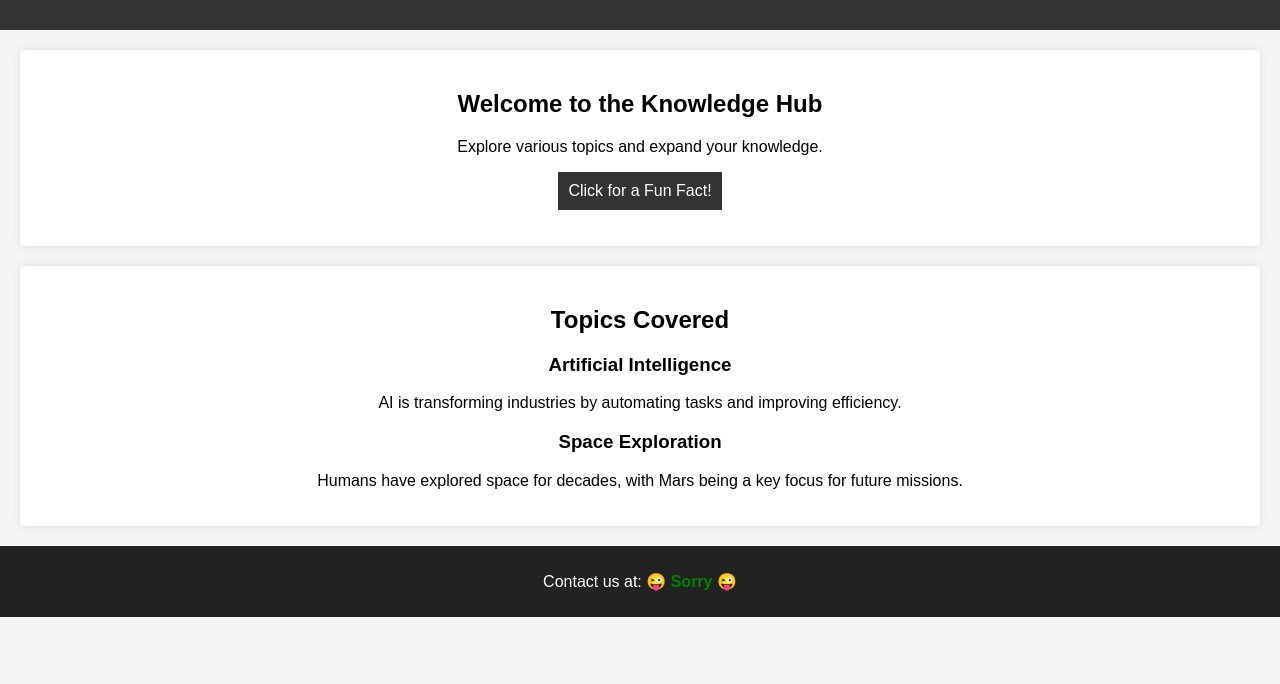
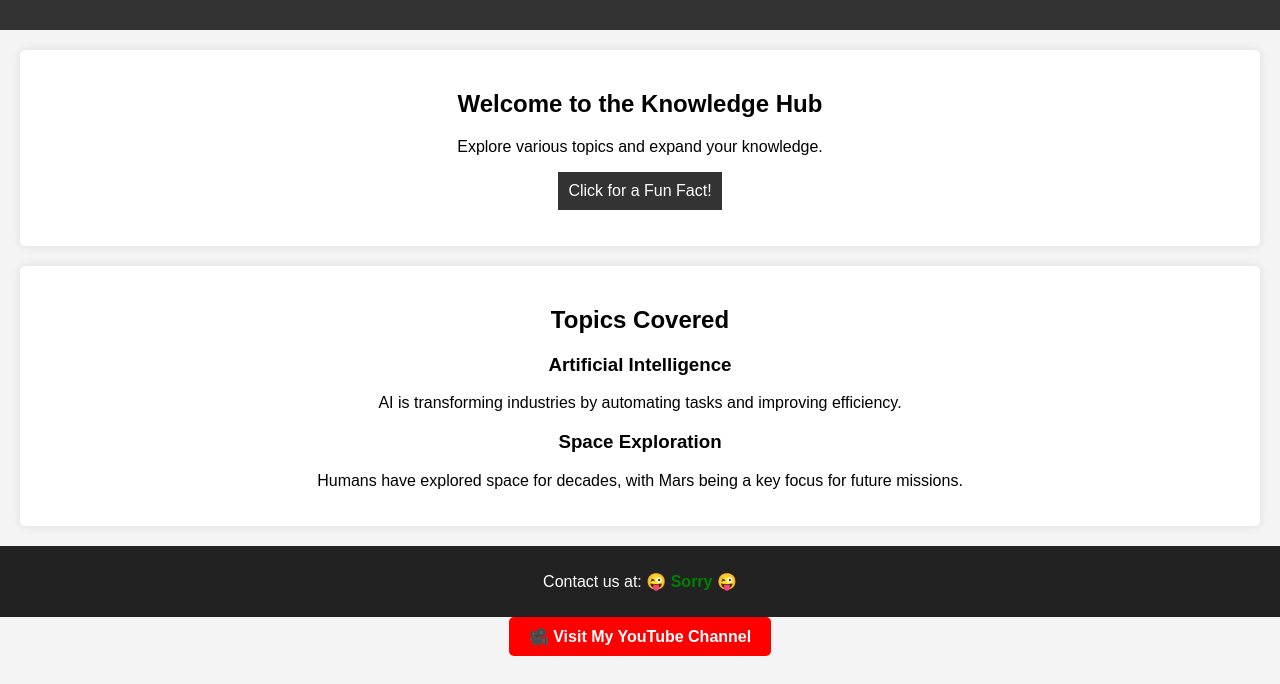
Before and after one commit to Pushkar2706/KnowledgeHub, a plain HTML site: page index.html in a window 1280 px wide. Shown: the part 116-800 px from the top of the page. Drawn offline with Linux system fonts and the light colour scheme.

Commit message:
Update index.html

```diff
--- a/index.html
+++ b/index.html
@@ -35,5 +35,10 @@
     </footer>
 
     <script src="script.js"></script>
+    <a href="https://www.youtube.com/channel/YOUR_CHANNEL_ID"
+   target="_blank"
+   style="display: inline-block; padding: 10px 20px; background: red; color: white; text-decoration: none; font-weight: bold; border-radius: 5px;">
+   🎥 Visit My YouTube Channel
+</a>
 </body>
 </html>
```
